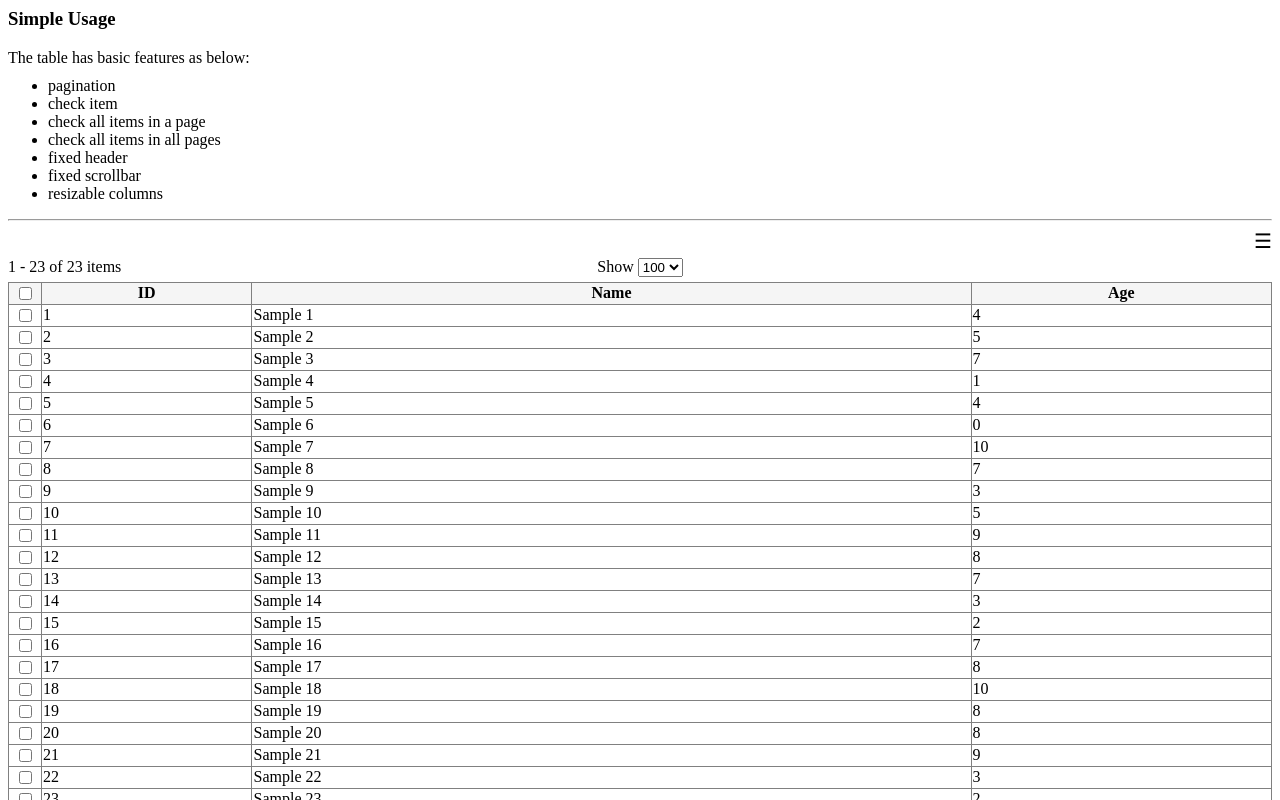
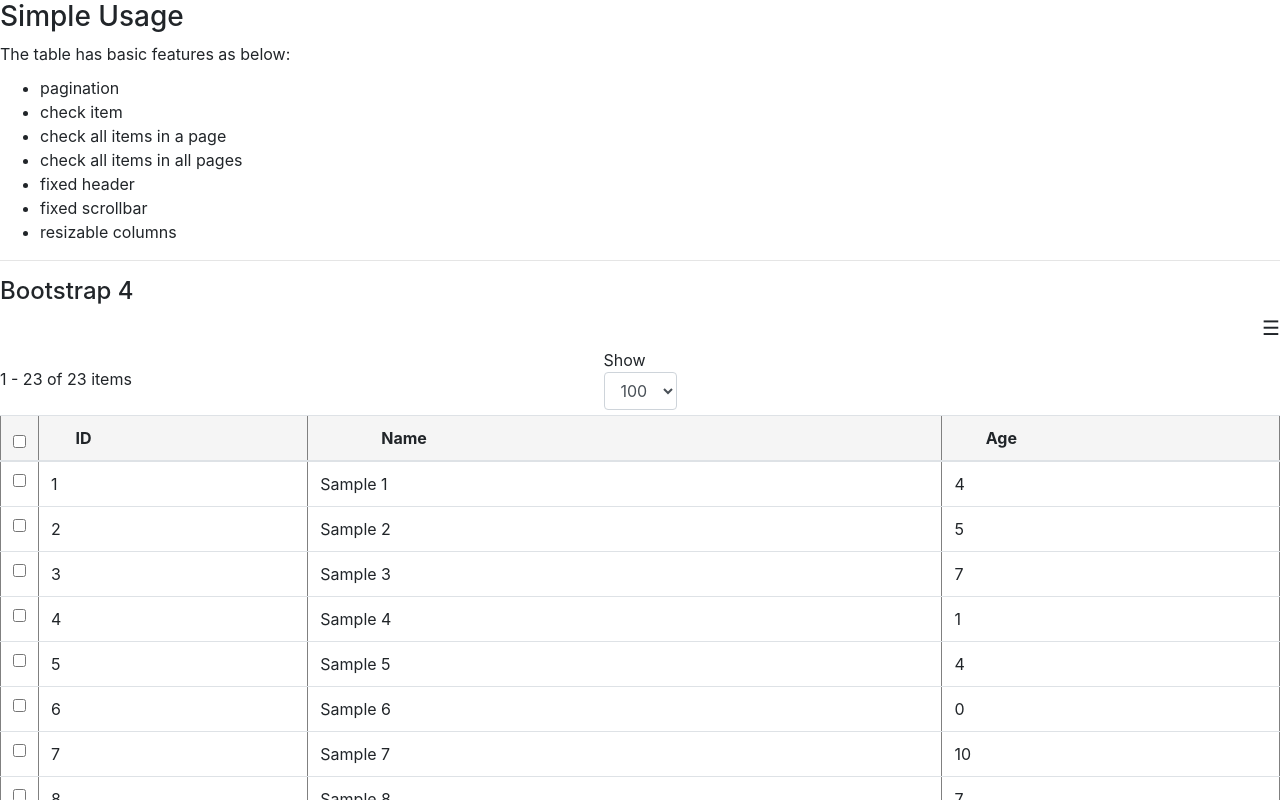
Before and after one commit to huymach91/hm-ngx-simple-table, an Angular app: page / in a window 1280 px wide. Shown: the top 800 px of the page. Built offline with nearby package versions, Linux system fonts and the light colour scheme.

Commit message:
2 files modified

```diff
--- a/src/app/app.component.html
+++ b/src/app/app.component.html
@@ -12,6 +12,7 @@
   </ul>
 </div>
 <hr />
+<h4>Bootstrap 4</h4>
 <ngx-simple-table
   [config]="simpleTableConfig"
   [data]="data"
--- a/src/styles.scss
+++ b/src/styles.scss
@@ -1 +1,2 @@
 /* Add application styles & imports to this file! */
+@import 'node_modules/bootstrap/scss/bootstrap';
```
